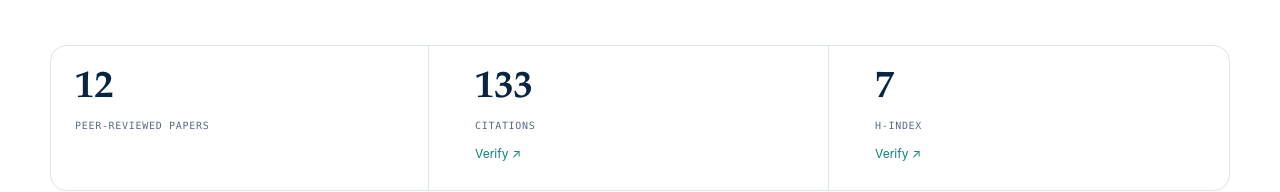
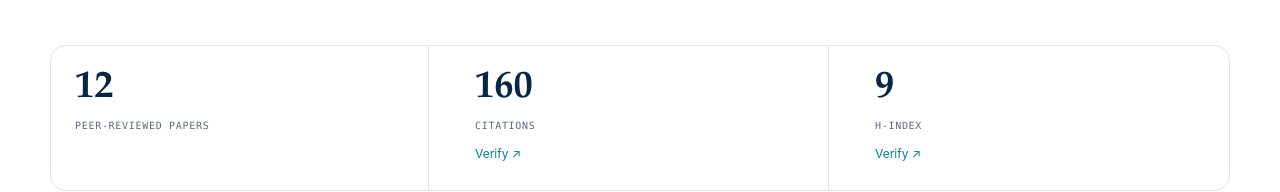
Before and after one commit to saadatkhan03/Particlesolidlab.com, a Next.js app: page /publications in a window 1280 px wide. Shown: the part 508-700 px from the top of the page. Built offline with nearby package versions, Linux system fonts and the light colour scheme.

Commit message:
Update citation and h-index values
Updated citation and h-index metrics in the publications page.

```diff
--- a/app/publications/page.tsx
+++ b/app/publications/page.tsx
@@ -69,7 +69,7 @@ export default function PublicationsPage() {
               <span>Peer-reviewed papers</span>
             </article>
             <article className="metric">
-              <strong>133</strong>
+              <strong>160</strong>
               <span>Citations</span>
               <a
                 href="https://scholar.google.com/citations?user=kneeK7cAAAAJ"
@@ -80,7 +80,7 @@ export default function PublicationsPage() {
               </a>
             </article>
             <article className="metric">
-              <strong>7</strong>
+              <strong>9</strong>
               <span>h-index</span>
               <a
                 href="https://scholar.google.com/citations?user=kneeK7cAAAAJ"
```
